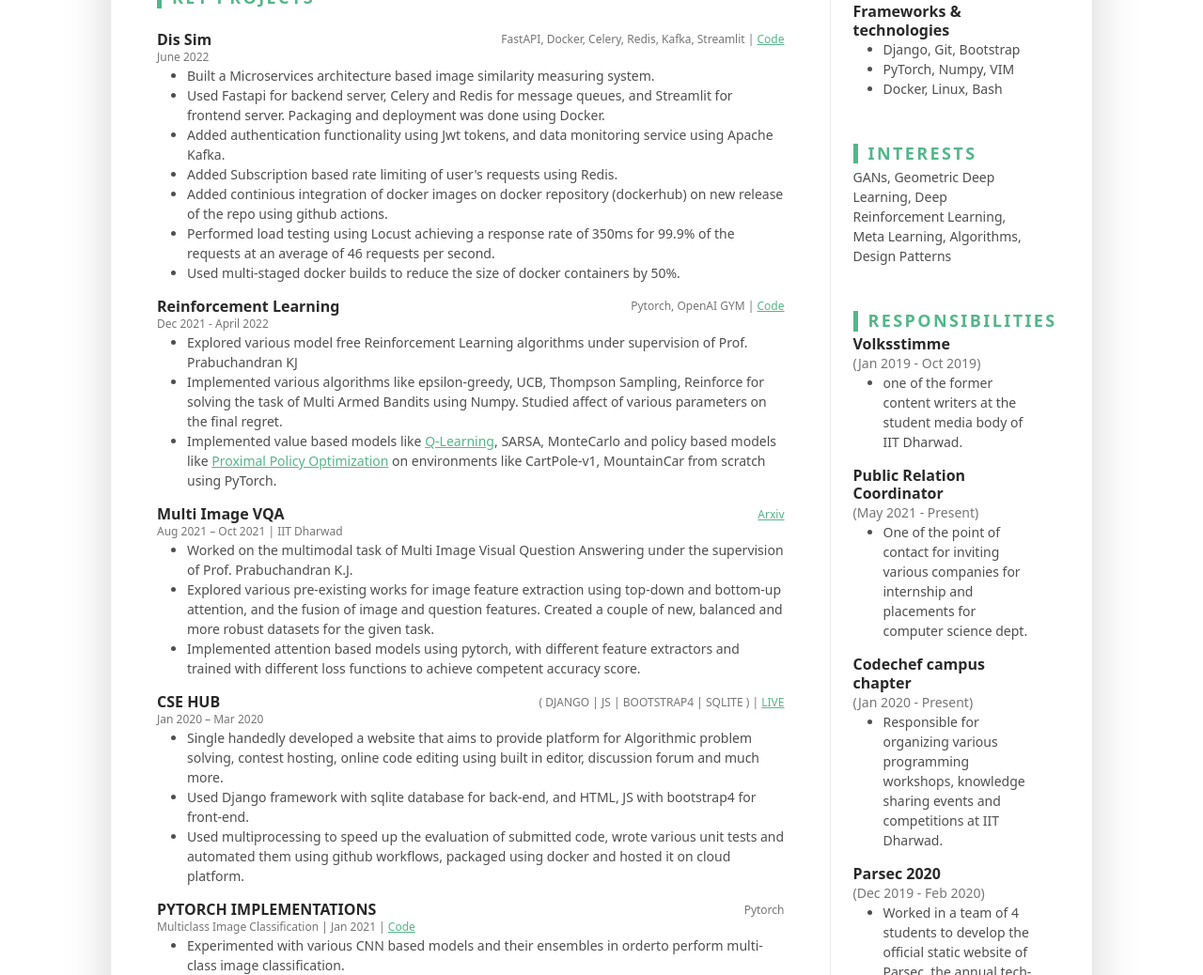
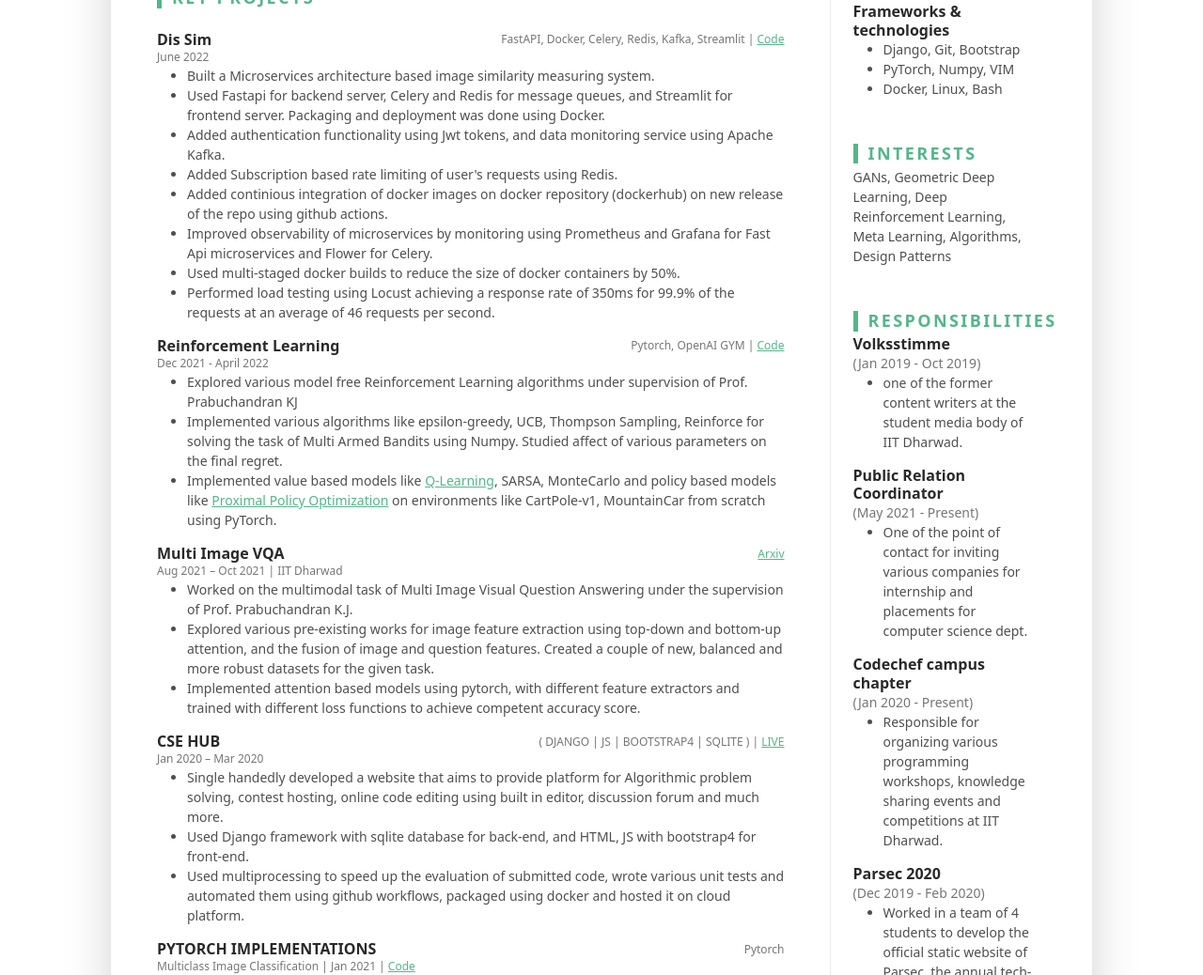
Before and after one commit to fenmo-app/harshraj22.github.io, a plain HTML site: page index.html in a window 1280 px wide. Shown: the part 1238-2276 px from the top of the page at 94% size. Drawn offline with Linux system fonts and the light colour scheme.

Commit message:
more details to dis-sim project

```diff
--- a/index.html
+++ b/index.html
@@ -185,8 +185,9 @@
 											<li>Added authentication functionality using Jwt tokens, and data monitoring service using Apache Kafka.</li>
 											<li>Added Subscription based rate limiting of user's requests using Redis.</li>
 											<li>Added continious integration of docker images on docker repository (dockerhub) on new release of the repo using github actions. </li>
+											<li>Improved observability of microservices by monitoring using Prometheus and Grafana for Fast Api microservices and Flower for Celery.</li>
+											<li>Used multi-staged docker builds to reduce the size of docker containers by 50%.</li>
 											<li>Performed load testing using Locust achieving a response rate of 350ms for 99.9% of the requests at an average of 46 requests per second.</li>
-											<li>Used multi-staged docker builds to reduce the size of docker containers by 50%.</li>
 										</ul>
 									</div>
 								</div><!--//item-->
```
